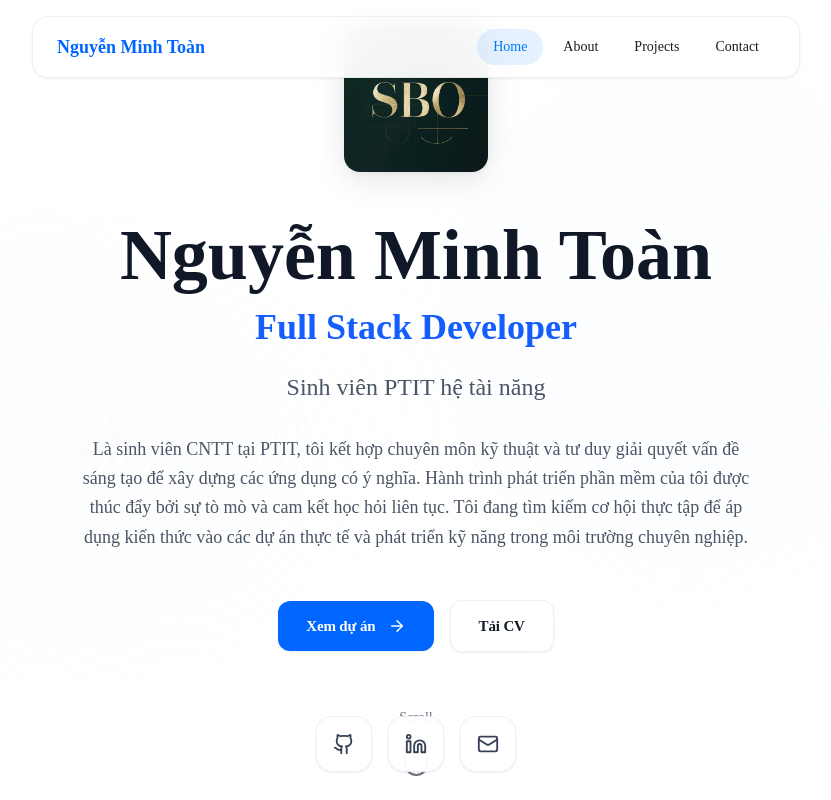
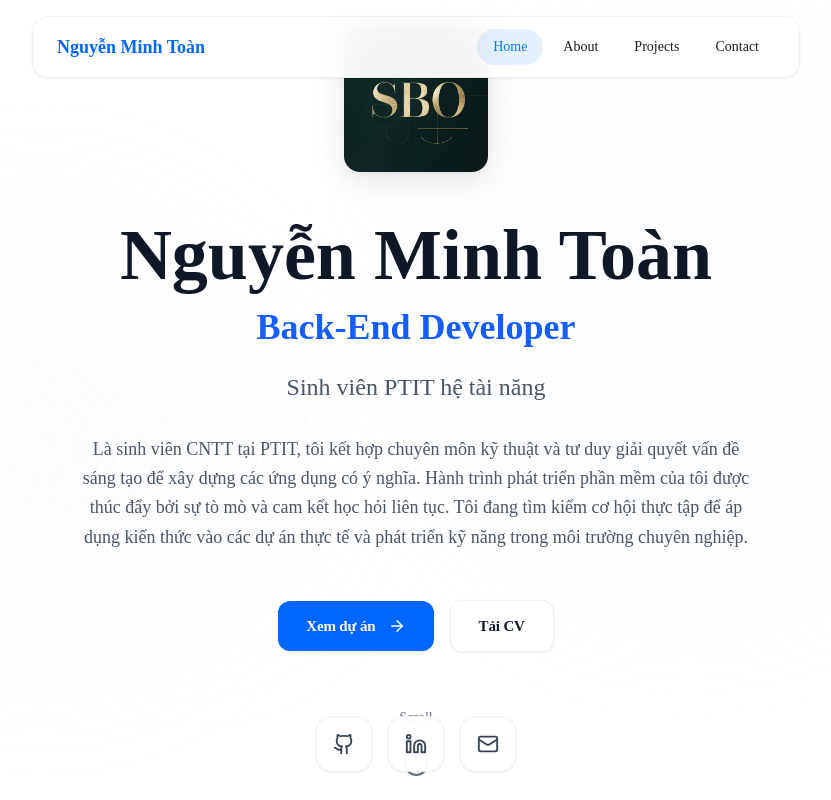
Before and after one commit to MinhToan4/portfolio, a Next.js app: page / in a window 1280 px wide. Shown: the top 800 px of the page, without its empty margins (224-1055 px from the left). Built offline with nearby package versions, Linux system fonts and the light colour scheme.

Commit message:
Update: Title

```diff
--- a/src/data/portfolio.ts
+++ b/src/data/portfolio.ts
@@ -1,7 +1,7 @@
 export const portfolioData = {
   personal: {
     name: "Nguyễn Minh Toàn",
-    title: "Full Stack Developer",
+    title: "Back-End Developer",
     subtitle: "Sinh viên PTIT hệ tài năng",
     description: "Là sinh viên CNTT tại PTIT, tôi kết hợp chuyên môn kỹ thuật và tư duy giải quyết vấn đề sáng tạo để xây dựng các ứng dụng có ý nghĩa. Hành trình phát triển phần mềm của tôi được thúc đẩy bởi sự tò mò và cam kết học hỏi liên tục. Tôi đang tìm kiếm cơ hội thực tập để áp dụng kiến thức vào các dự án thực tế và phát triển kỹ năng trong môi trường chuyên nghiệp.",
     email: "toanminh0404@gmail.com",
```
